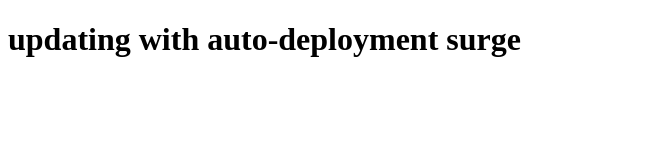
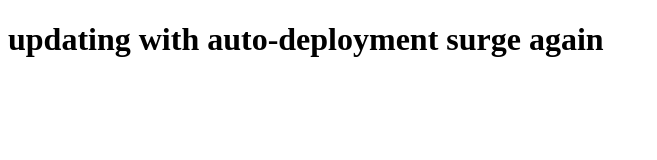
Before and after one commit to MalikMansoorHussain/bootcamp2020_helloworld, a plain HTML site: page index.html in a window 1280 px wide. Shown: the whole page, without its empty margins (0-657 px from the left). Drawn offline with Linux system fonts and the light colour scheme.

Commit message:
updating again surge auto-deployment

```diff
--- a/index.html
+++ b/index.html
@@ -6,6 +6,6 @@
     <title>Document</title>
 </head>
 <body>
-    <h1>updating with auto-deployment surge</h1>
+    <h1>updating with auto-deployment surge again</h1>
 </body>
 </html>
```
